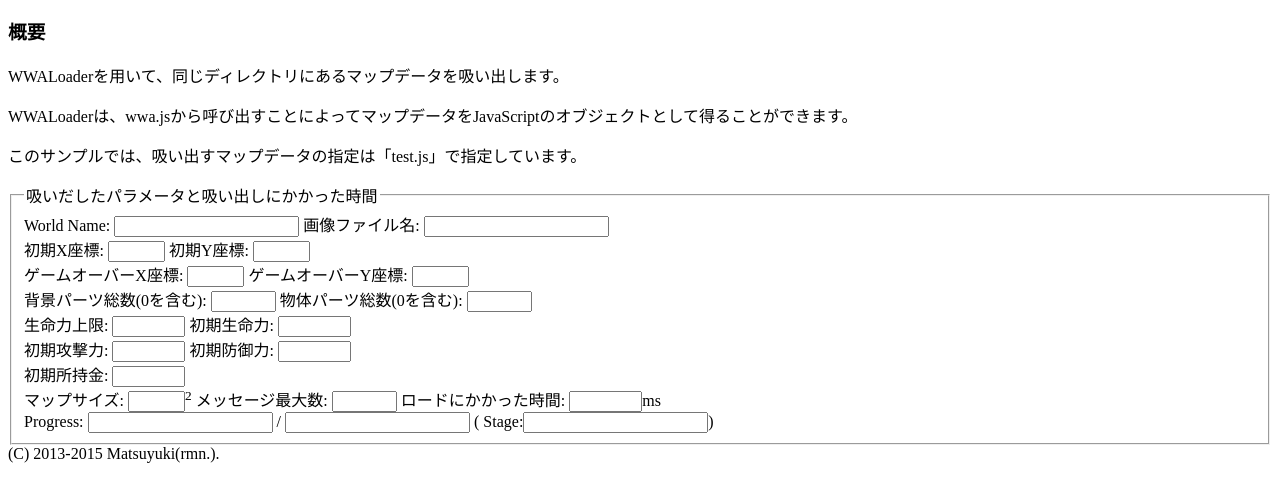
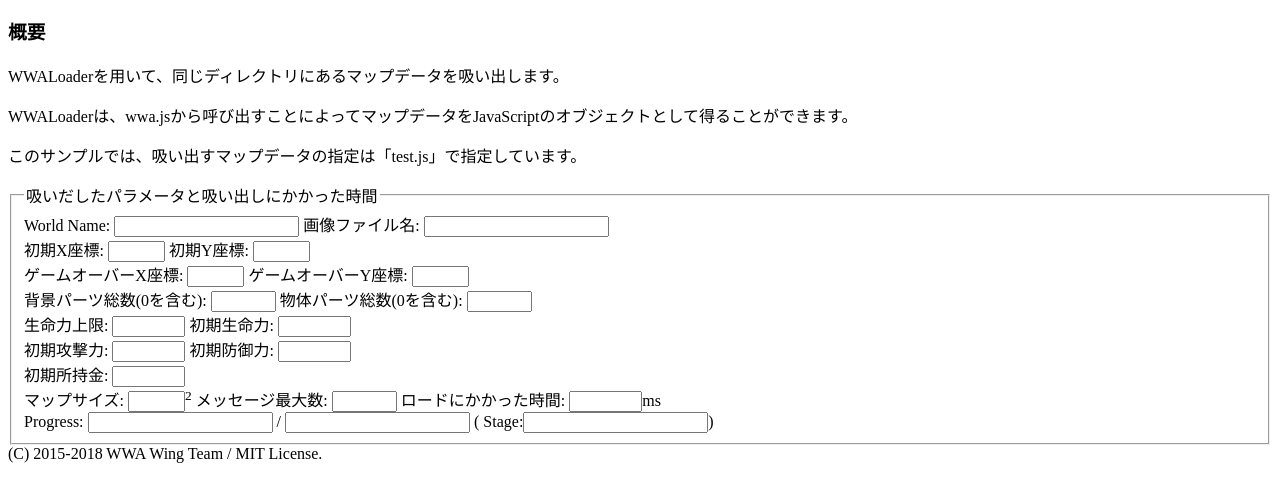
Before and after one commit to WWAWing/WWALoader, a website built with webpack: page resources/index.html in a window 1280 px wide. Shown: the part 50-552 px from the top of the page. Built offline with nearby package versions, Linux system fonts and the light colour scheme.

Commit message:
update copyright notice

```diff
--- a/resources/index.html
+++ b/resources/index.html
@@ -69,7 +69,7 @@
 
         </fieldset>
         <footer>
-            (C) 2013-2015 Matsuyuki(rmn.).
+            (C) 2015-2018 WWA Wing Team / MIT License.
         </footer>
     </article>
 </body>
```
Also changed, not shown: 1 other file.
